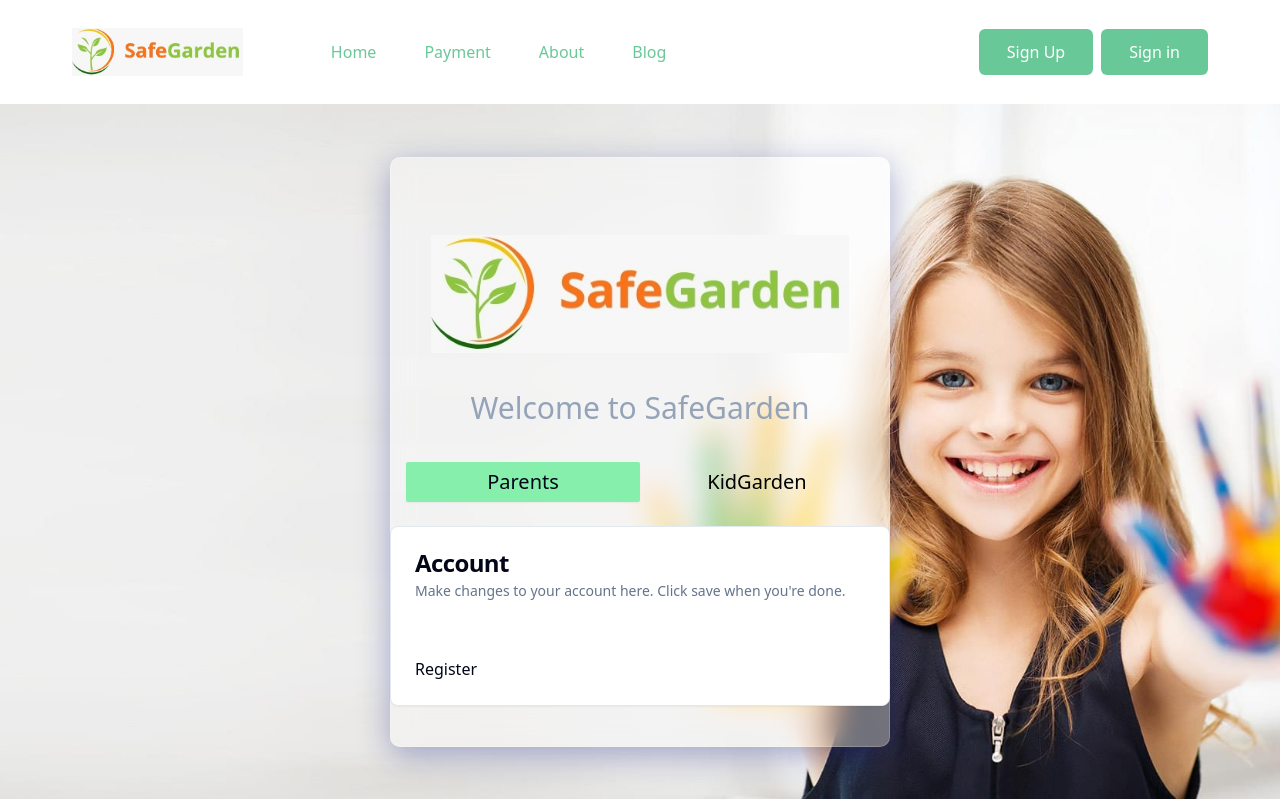
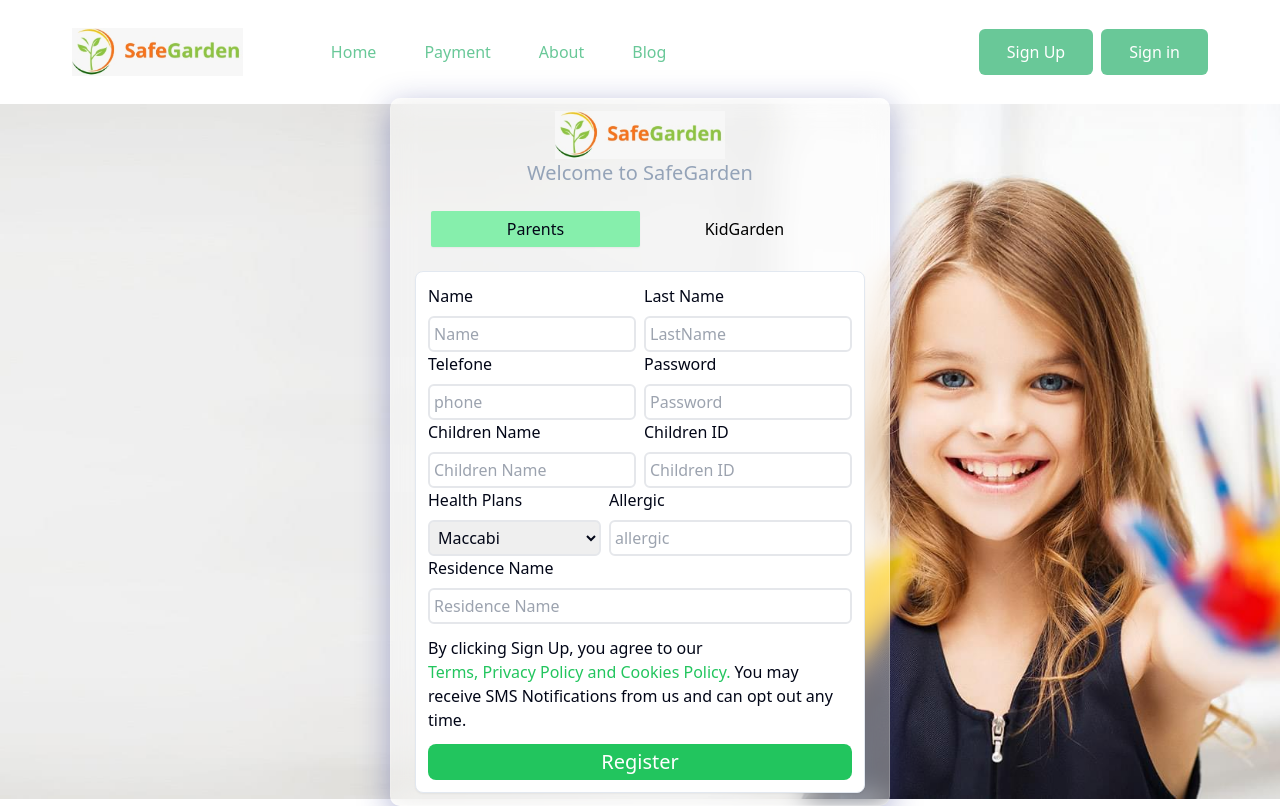
Before and after one commit to BmAlkes/safeGarden, a React (Vite) app: page /register in a window 1280 px wide. Built offline with nearby package versions, Linux system fonts and the light colour scheme.

Commit message:
feat:add register and login page

```diff
--- a/src/components/Forms/FormParents.tsx
+++ b/src/components/Forms/FormParents.tsx
@@ -9,91 +9,113 @@ const FormParents = () => {
   };
   return (
     <form onSubmit={handleSubmit(handleRegisterForm)}>
-      <h2>Parents Signup</h2>
-      <div>
+      <div className="flex gap-2 ">
+        <div className="flex flex-col gap-2 flex-1">
           <label>Name</label>
           <input
+            className="border-2 rounded-md p-1 w-36 md:w-full"
             type="text"
             placeholder="Name"
             {...register("name", { required: true })}
           />
         </div>
-      <div>
+        <div className="flex flex-col gap-2 flex-1">
           <label>Last Name</label>
           <input
             type="text"
+            className="border-2 rounded-md p-1 w-36 md:w-full"
             placeholder="LastName"
             {...register("lastname", { required: true })}
           />
         </div>
-      <div>
+      </div>
+      <div className="flex gap-2  ">
+        <div className="flex flex-col gap-2 flex-1">
           <label>Telefone</label>
           <input
+            className="border-2 rounded-md p-1 w-36 md:w-full"
             type="Number"
             placeholder="phone"
             {...register("phone", { required: true })}
           />
         </div>
-      <div>
+        <div className="flex flex-col gap-2 flex-1">
           <label>Password</label>
           <input
+            className="border-2 rounded-md p-1 w-36 md:w-full"
             type="password"
             placeholder="Password"
             {...register("password", { required: true })}
           />
         </div>
-      <div>
+      </div>
+      <div className="flex gap-2 ">
+        <div className="flex flex-col gap-2 flex-1">
           <label>Children Name</label>
           <input
             type="text"
+            className="border-2 rounded-md p-1 w-36 md:w-full"
             placeholder="Children Name"
             {...register("childrenName", { required: true })}
           />
         </div>
-      <div>
+        <div className="flex flex-col gap-2  flex-1">
           <label>Children ID</label>
           <input
+            className="border-2 rounded-md p-1 w-36 md:w-full"
             type="text"
             placeholder="Children ID"
             {...register("childreId")}
           />
         </div>
-      <div>
+      </div>
+      <div className="flex gap-2 ">
+        <div className="flex flex-col gap-2 flex-1">
           <label>Health Plans</label>
-        <select {...register("health")}>
+          <select {...register("health")} className="border-2 rounded-md p-1">
             <option value="Maccabi">Maccabi</option>
             <option value="clalit">Clalit</option>
             <option value="meuhedet">Meuhedet</option>
           </select>
         </div>
-      <div>
+        <div className="flex flex-col gap-2">
           <label>Allergic</label>
           <input
+            className="border-2 rounded-md p-1"
             type="text"
             placeholder="allergic"
             {...register("alergic", { required: true })}
           />
         </div>
-      <div>
+      </div>
+      <div className="flex flex-col gap-2">
         <label>Residence Name</label>
         <input
+          className="border-2 rounded-md p-1"
           type="text"
           placeholder="Residence Name"
           {...register("residence", { required: true })}
         />
       </div>
-      <div className="buttonContainer">
-        <div>
-          <p>
+
+      <p className="py-3">
         By clicking Sign Up, you agree to our
-            <span className="terms" onClick={() => navigate("/Terms")}>
+        <br />
+        <span
+          className="cursor-pointer text-green-500 mr-1"
+          onClick={() => navigate("/Terms")}
+        >
           Terms, Privacy Policy and Cookies Policy.
         </span>
         You may receive SMS Notifications from us and can opt out any time.
       </p>
-        </div>
-        <button type="submit">Sign Up</button>
-      </div>
+
+      <button
+        type="submit"
+        className="w-full bg-green-500 h-9 rounded-lg  text-white font-medium text-xl hover:bg-green-600  bottom-8"
+      >
+        Register
+      </button>
     </form>
   );
 };
--- a/src/components/Forms/FormsTeacher.tsx
+++ b/src/components/Forms/FormsTeacher.tsx
@@ -11,26 +11,31 @@ const FormsTeacher = () => {
 
   return (
     <form onSubmit={handleSubmit(handleKindeGardenForm)}>
-      <h2>Kindergarten Tearch signup</h2>
-      <div>
+      <div className="flex gap-2 ">
+        <div className="flex flex-col gap-2 flex-1">
           <label>Name</label>
           <input
             type="text"
+            className="border-2 rounded-md p-1 w-36 md:w-full"
             placeholder="Name"
             {...register("name", { required: true })}
           />
         </div>
-      <div>
+        <div className="flex flex-col gap-2 flex-1">
           <label>Last Name</label>
           <input
             type="text"
+            className="border-2 rounded-md p-1 w-36 md:w-full"
             placeholder="LastName"
             {...register("lastname", { required: true })}
           />
         </div>
-      <div>
+      </div>
+      <div className="flex gap-2 ">
+        <div className="flex flex-col gap-2 flex-1">
           <label>Password</label>
           <input
+            className="border-2 rounded-md p-1 w-36 md:w-full"
             type="password"
             placeholder="Password"
             {...register("password", {
@@ -40,58 +45,75 @@ const FormsTeacher = () => {
             })}
           />
         </div>
-      <div>
+        <div className="flex flex-col gap-2 flex-1">
           <label>Email</label>
           <input
             type="email"
+            className="border-2 rounded-md p-1 w-36 md:w-full"
             placeholder="email"
             {...register("email", { required: true })}
           />
         </div>
-      <div>
+      </div>
+      <div className="flex gap-2 ">
+        <div className="flex flex-col gap-2 flex-1">
           <label>The name of the residence</label>
           <input
             type="text"
+            className="border-2 rounded-md p-1 w-36 md:w-full"
             placeholder="Residence"
             {...register("Residence", { required: true })}
           />
         </div>
-      <div>
+        <div className="flex flex-col gap-2 flex-1">
           <label>Adress Residence</label>
           <input
             type="text"
+            className="border-2 rounded-md p-1 w-36 md:w-full"
             placeholder="adress"
             {...register("adress", { required: true })}
           />
         </div>
-      <div>
+      </div>
+      <div className="flex gap-2 ">
+        <div className="flex flex-col gap-2 flex-1">
           <label>Open Hours</label>
           <input
+            className="border-2 rounded-md p-1 w-36 md:w-full"
             type="time"
             placeholder="Open Hours"
             {...register("hours", { required: true })}
           />
         </div>
-      <div>
+        <div className="flex flex-col gap-2 flex-1">
           <label>City of the residence</label>
           <input
+            className="border-2 rounded-md p-1 w-36 md:w-full"
             type="Text"
             placeholder="City of the residence"
             {...register("citie", { required: true })}
           />
         </div>
-      <div className="buttonContainer">
-        <div>
-          <p>
+      </div>
+
+      <p className=" py-5">
         By clicking Sign Up, you agree to our
-            <span className="terms" onClick={() => navigate("/Terms")}>
+        <br />
+        <span
+          className="cursor-pointer text-green-500 mr-1"
+          onClick={() => navigate("/Terms")}
+        >
           Terms, Privacy Policy and Cookies Policy.
         </span>
         You may receive SMS Notifications from us and can opt out any time.
       </p>
-        </div>
-        <button type="submit">Sign Up</button>
-      </div>
+
+      <button
+        type="submit"
+        className="w-full bg-green-500 h-9 rounded-lg  text-white font-medium text-xl hover:bg-green-600  bottom-8"
+      >
+        Register
+      </button>
     </form>
   );
 };
--- a/src/components/ui/card.tsx
+++ b/src/components/ui/card.tsx
@@ -1,6 +1,6 @@
-import * as React from "react"
+import * as React from "react";
 
-import { cn } from "@/lib/utils"
+import { cn } from "@/lib/utils";
 
 const Card = React.forwardRef<
   HTMLDivElement,
@@ -9,13 +9,13 @@ const Card = React.forwardRef<
   <div
     ref={ref}
     className={cn(
-      "rounded-lg border border-slate-200 bg-white text-slate-950 shadow-sm dark:border-slate-800 dark:bg-slate-950 dark:text-slate-50",
+      "rounded-lg border border-slate-200 bg-white text-slate-950 shadow-sm",
       className
     )}
     {...props}
   />
-))
-Card.displayName = "Card"
+));
+Card.displayName = "Card";
 
 const CardHeader = React.forwardRef<
   HTMLDivElement,
@@ -26,8 +26,8 @@ const CardHeader = React.forwardRef<
     className={cn("flex flex-col space-y-1.5 p-6", className)}
     {...props}
   />
-))
-CardHeader.displayName = "CardHeader"
+));
+CardHeader.displayName = "CardHeader";
 
 const CardTitle = React.forwardRef<
   HTMLParagraphElement,
@@ -41,8 +41,8 @@ const CardTitle = React.forwardRef<
     )}
     {...props}
   />
-))
-CardTitle.displayName = "CardTitle"
+));
+CardTitle.displayName = "CardTitle";
 
 const CardDescription = React.forwardRef<
   HTMLParagraphElement,
@@ -53,27 +53,30 @@ const CardDescription = React.forwardRef<
     className={cn("text-sm text-slate-500 dark:text-slate-400", className)}
     {...props}
   />
-))
-CardDescription.displayName = "CardDescription"
+));
+CardDescription.displayName = "CardDescription";
 
 const CardContent = React.forwardRef<
   HTMLDivElement,
   React.HTMLAttributes<HTMLDivElement>
 >(({ className, ...props }, ref) => (
   <div ref={ref} className={cn("p-6 pt-0", className)} {...props} />
-))
-CardContent.displayName = "CardContent"
+));
+CardContent.displayName = "CardContent";
 
 const CardFooter = React.forwardRef<
   HTMLDivElement,
   React.HTMLAttributes<HTMLDivElement>
 >(({ className, ...props }, ref) => (
-  <div
-    ref={ref}
-    className={cn("flex items-center p-6 pt-0", className)}
-    {...props}
-  />
-))
-CardFooter.displayName = "CardFooter"
+  <div ref={ref} className={cn("flex  p-6 pt-0", className)} {...props} />
+));
+CardFooter.displayName = "CardFooter";
 
-export { Card, CardHeader, CardFooter, CardTitle, CardDescription, CardContent }
+export {
+  Card,
+  CardHeader,
+  CardFooter,
+  CardTitle,
+  CardDescription,
+  CardContent,
+};
--- a/src/pages/auth/register/index.tsx
+++ b/src/pages/auth/register/index.tsx
@@ -6,61 +6,51 @@ import {
   Card,
   CardContent,
   CardDescription,
-  CardFooter,
   CardHeader,
   CardTitle,
 } from "@/components/ui/card";
+import FormParents from "@/components/Forms/FormParents";
+import FormsTeacher from "@/components/Forms/FormsTeacher";
 
 const Register = () => {
   return (
     <>
       <Header />
       <section className=" fullScreen flex items-center justify-center">
-        <div className="efeito-vidro  md:w-[500px] w-[380px]  p-10 flex flex-col items-center ">
-          <img src={logo} alt="" className="w-full h-32 object-contain my-8 " />
-          <h2 className="text-3xl text-slate-400 text-center">
+        <div className="efeito-vidro  md:w-[500px] w-[380px]  p-3 flex flex-col items-center ">
+          <img src={logo} alt="" className="w-full h-12 object-contain  " />
+          <h2 className="text-xl text-slate-400 text-center">
             Welcome to SafeGarden
           </h2>
 
-          <Tabs defaultValue="parents" className="w-[500px] mt-5">
+          <Tabs
+            defaultValue="parents"
+            className="md:w-[450px] w-[380px] h-full mt-2"
+          >
             <TabsList className="grid w-full grid-cols-2 p-4">
-              <TabsTrigger value="parents">Parents</TabsTrigger>
-              <TabsTrigger value="kidgarden">KidGarden</TabsTrigger>
+              <TabsTrigger value="parents" className="text-base">
+                Parents
+              </TabsTrigger>
+              <TabsTrigger value="kidgarden" className="text-base">
+                KidGarden
+              </TabsTrigger>
             </TabsList>
-            <TabsContent value="parents">
-              <Card>
-                <CardHeader>
-                  <CardTitle>Account</CardTitle>
-                  <CardDescription>
-                    Make changes to your account here. Click save when you're
-                    done.
-                  </CardDescription>
-                </CardHeader>
-                <CardContent className="space-y-2">
-                  <div className="space-y-1"></div>
-                  <div className="space-y-1"></div>
-                </CardContent>
-                <CardFooter>
-                  <button> Register</button>
-                </CardFooter>
+            <TabsContent
+              value="parents"
+              className="md:w-full w-[330px] mr-auto ml-auto"
+            >
+              <Card className="p-3">
+                <FormParents />
               </Card>
             </TabsContent>
-            <TabsContent value="kidgarden">
-              <Card>
-                <CardHeader>
-                  <CardTitle>Password</CardTitle>
-                  <CardDescription>
-                    Change your password here. After saving, you'll be logged
-                    out.
-                  </CardDescription>
-                </CardHeader>
-                <CardContent className="space-y-2">
-                  <div className="space-y-1">=</div>
-                  <div className="space-y-1"></div>
-                </CardContent>
-                <CardFooter>
-                  <button>Register</button>
-                </CardFooter>
+            <TabsContent
+              value="kidgarden"
+              className="md:w-full w-[330px] mr-auto ml-auto"
+            >
+              <Card className="p-3">
+                <CardHeader></CardHeader>
+
+                <FormsTeacher />
               </Card>
             </TabsContent>
           </Tabs>
```
Lines whose indentation alone changed are shown as unchanged.
